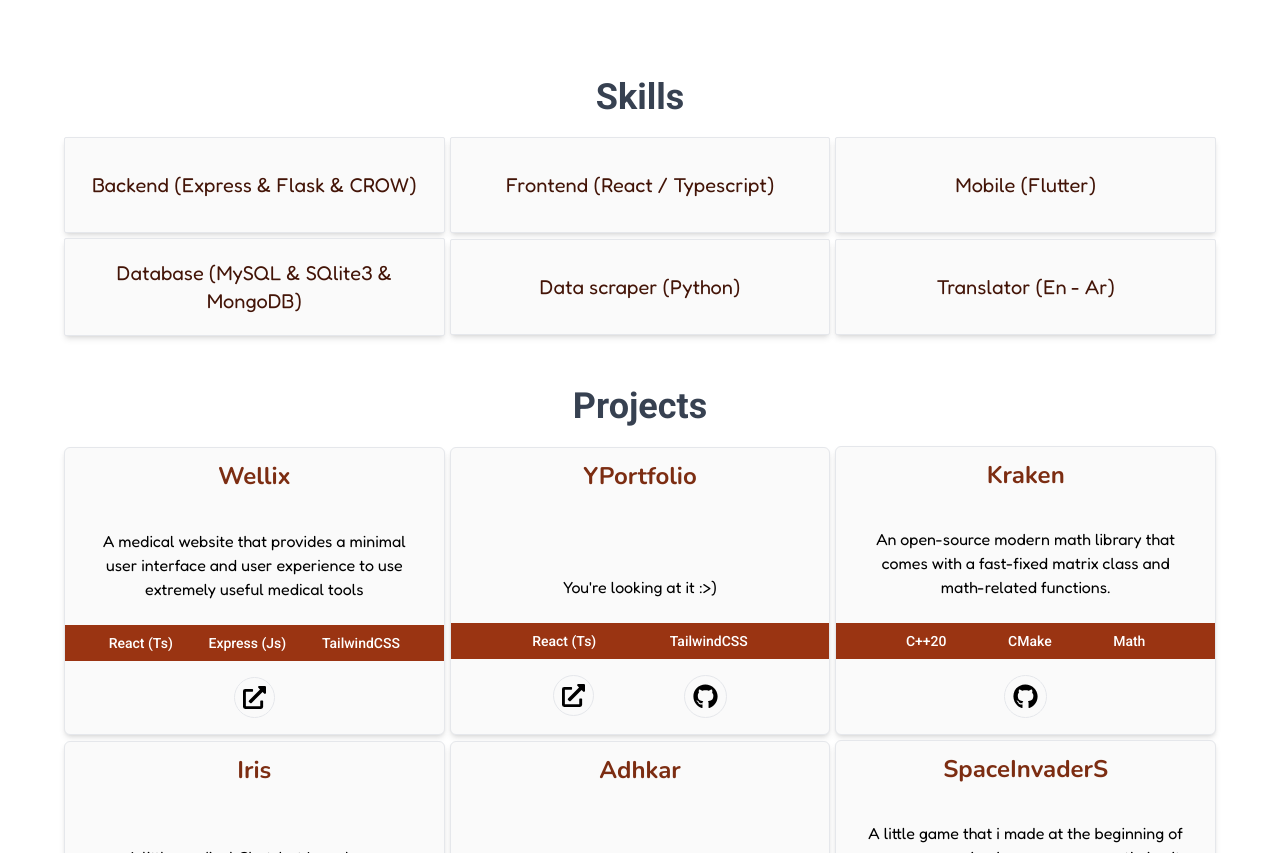
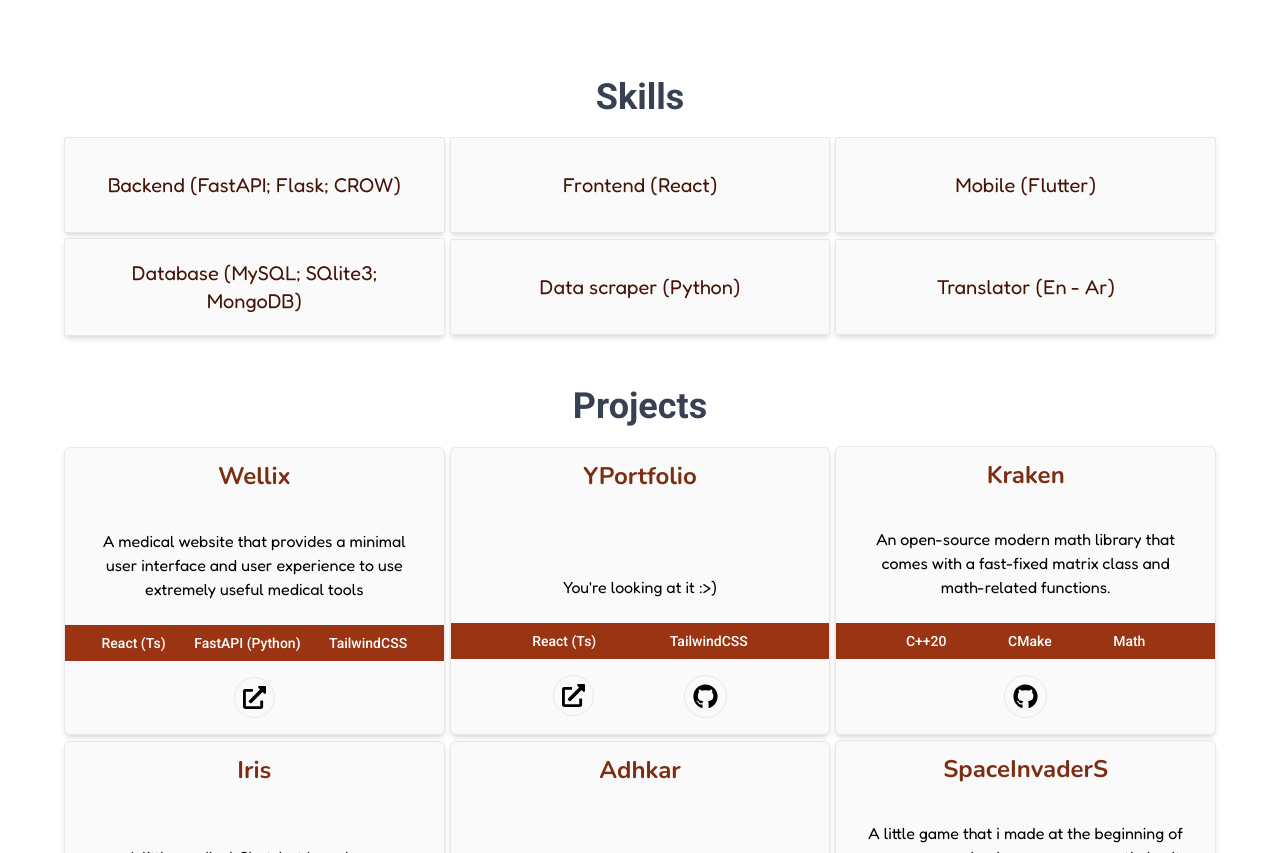
Before and after one commit to yahya-mohammed07/YPortfolio, a React (Vite) app: page / in a window 1280 px wide. Shown: the part 640-1493 px from the top of the page. Built offline with nearby package versions, Linux system fonts and the light colour scheme.

Commit message:
updated on my skills and projects

```diff
--- a/src/components/Projects/Projects.tsx
+++ b/src/components/Projects/Projects.tsx
@@ -19,7 +19,7 @@ const Projects = () => {
         tech={
           <div className="flex justify-evenly p-2">
             <span>React (Ts)</span>
-            <span>Express (Js)</span>
+            <span>FastAPI (Python)</span>
             <span>TailwindCSS</span>
           </div>
         }
--- a/src/components/Skills/Skills.tsx
+++ b/src/components/Skills/Skills.tsx
@@ -9,10 +9,10 @@ const Skills = () => {
         gap: 5,
       }}
     >
-      <SkillSpan>Backend (Express & Flask & CROW)</SkillSpan>
-      <SkillSpan>Frontend (React / Typescript)</SkillSpan>
+      <SkillSpan>Backend (FastAPI; Flask; CROW)</SkillSpan>
+      <SkillSpan>Frontend (React)</SkillSpan>
       <SkillSpan>Mobile (Flutter)</SkillSpan>
-      <SkillSpan>Database (MySQL & SQlite3 & MongoDB)</SkillSpan>
+      <SkillSpan>Database (MySQL; SQlite3; MongoDB)</SkillSpan>
       <SkillSpan>Data scraper (Python)</SkillSpan>
       <SkillSpan>Translator (En - Ar)</SkillSpan>
     </div>
```
